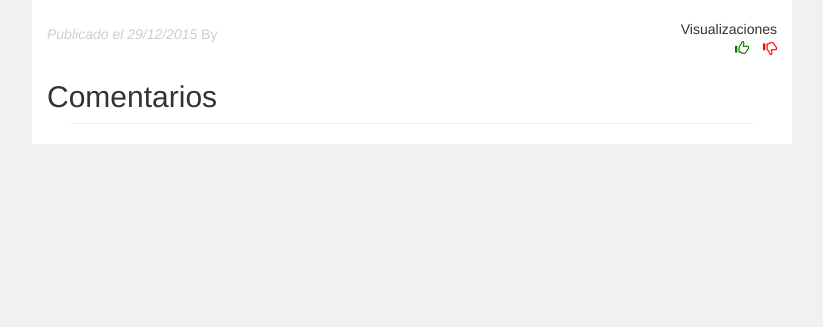
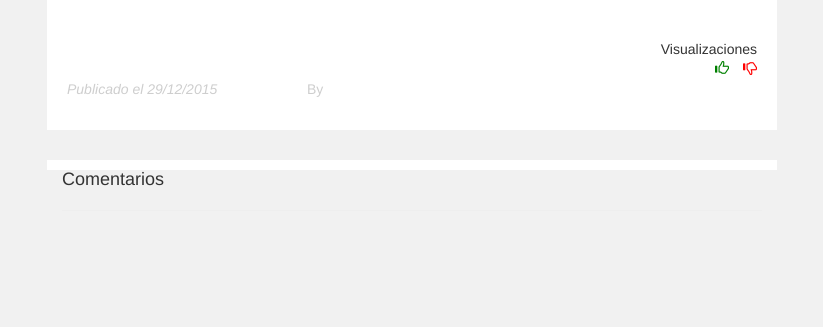
Before and after one commit to 7MaNu7/iw-ci, a CodeIgniter app: page /iw-ci/index.php/video/watch/1 in a window 1280 px wide. Shown: the part 473-800 px from the top of the page, without its empty margins (38-861 px from the left). Run offline with CodeIgniter, Linux system fonts and the light colour scheme; data that the repository does not hold is empty; some libraries are stand-ins or nearby versions.

Commit message:
Cambios visuales
consistencia en las secciones

```diff
--- a/Youtube/application/views/youtube/canal.php
+++ b/Youtube/application/views/youtube/canal.php
@@ -37,7 +37,7 @@
             </div>
         </section>
     </div>
-    <class class="col-md-4">
+    <div class="col-md-4">
        <section class="profile center">
             <img src="http://lorempixel.com/100/100" alt="" class="imagen img-circle">
             <h4><?=$user->username?></h4>
@@ -46,7 +46,6 @@
                 <div class="btn btn-default">128.915 segidores</div>
             </div>
        </section>
-       <div class="row space"></div>
         <section class="col-md-12">
             <div class="row">
                 <div class="col-md-12">
@@ -68,7 +67,7 @@
             </div>
 			<?php } ?>
         </section>
-    </class>
+    </div>
 </main>
 
 <?php
--- a/Youtube/application/views/youtube/video.php
+++ b/Youtube/application/views/youtube/video.php
@@ -3,21 +3,20 @@
 ?>
 
 <main class="container">
-	<section class="col-md-8">
+	<div class="col-md-8">
+        <section>
+        	<iframe class="video" src="https://www.youtube.com/embed/<?=substr($video->url, 32, 30); ?>" allowfullscreen></iframe>
+        	<div class="description">
 	            <div class="row">
-			<iframe class="video"
-							src="https://www.youtube.com/embed/<?=substr($video->url, 32, 30); ?>"
-							allowfullscreen></iframe>
+					<div class="col-sm-6">
+						<h2 class="video-title"><?=$video->title?></h2>
+					</div>
+					<div class="col-sm-6 right margin-top">
+        	            <div class="row">
+							<div class="col-sm-12"><?=$video->visits?> Visualizaciones</div>
 						</div>
         	            <div class="row">
 							<div class="col-sm-12">
-                <div class="col-sm-6">
-                    <div class="row"><h2 class="video-title"><?=$video->title?></h2></div>
-                    <div class="row"><em class="date">Publicado el 29/12/2015</em><span class="user"> By <a href="<?=site_url('canal/ver/' . $video->userid)?>"><?=$video->username?></a></span></div>
-                </div>
-                <div class="col-sm-6 right margin-top">
-                    <div class="row"><?=$video->visits?> Visualizaciones</div>
-                    <div class="row">
 								<span style="margin:5px;color:green"><?=$video->likes?></span> <span class="glyphicon glyphicon-thumbs-up" style="color:green"></span>
 								<span style="margin:5px;color:red"><?=$video->dislikes?></span> <span class="glyphicon glyphicon-thumbs-down" style="color:red"></span>
 							</div>
@@ -25,15 +24,25 @@
         	        </div>
 				</div>
 	            <div class="row">
+					<div class="col-sm-4">
+						<em class="date">Publicado el 29/12/2015</em>
+					</div>
+					<div class="col-sm-4">
+						<span class="user"> By <a href="<?=site_url('canal/ver/' . $video->userid)?>"><?=$video->username?></a></span>
+					</div>
+				</div>
+				<div class="row">
 	        	    <div class="col-sm-12">
 	        	        <?=$video->description?>
 	        	    </div>
 	        	</div>
-        <div class="row">
+    	    </div>
+        </section>
+        <section>
             <div class="col-sm-12">
-                <h2>Comentarios</h2>
+                <h4>Comentarios</h4>
+				<hr>
             </div>
-            <hr class="divider">
 			<?php foreach($comentarios as $comentario) { ?>
 	            <div class="row margin-bottom">
 	                <div class="col-sm-12">
@@ -52,15 +61,15 @@
 	                </div>
 	            </div>
 			<?php } ?>
+        </section>
     </div>
-    </section>
-	<div class="col-md-1"></div>
-	<section class="col-md-3">
+	<div class="col-md-3">
+        <section class="col-md-12">
 			<div class="row">
         	    <div class="col-sm-12">
-                <h2>Relacionados</h2>
+        	        <h4>Relacionados</h4>
+					<hr>
         	    </div>
-            <hr class="divider">
         	</div>
 			<?php foreach($related as $rel) { ?>
 		        <div class="row margin-bottom">
@@ -75,6 +84,7 @@
 		        </div>
 			<?php } ?>
 		</section>
+    </div>
 </main>
 
 <?php
--- a/Youtube/assets/css/video.css
+++ b/Youtube/assets/css/video.css
@@ -1,10 +1,16 @@
 section {
     background-color: white;
+    margin-bottom: 30px;
+    padding-bottom: 10px;
 }
 .video{
     width: 100%;
     height: 400px;
     background-color: #696969;
+}
+
+.description {
+    padding: 20px;
 }
 
 .user {
```
Lines whose indentation alone changed are shown as unchanged.
